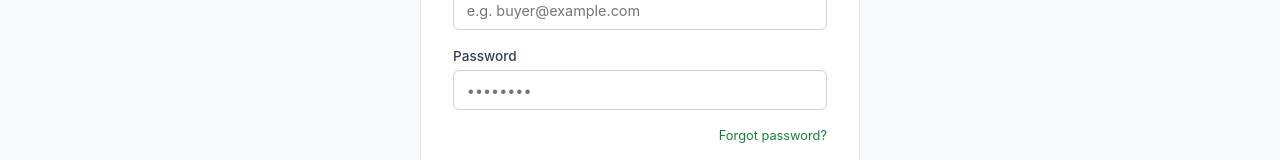
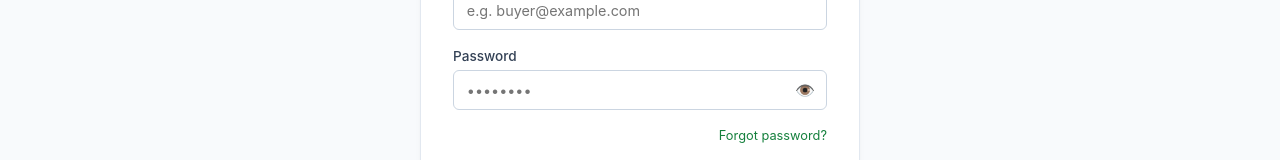
Before and after one commit to Aminullah-01/vegetable-joint-App, a React (Vite) app: page /login in a window 1280 px wide. Shown: the part 385-545 px from the top of the page. Built offline with nearby package versions, Linux system fonts and the light colour scheme; no server answers; the HTML template or start-up script is replaced by a standard one.

Commit message:
feat(auth): add password visibility toggle and complete task FE-065

```diff
--- a/src/pages/auth/Login.jsx
+++ b/src/pages/auth/Login.jsx
@@ -23,6 +23,7 @@ export function Login() {
 
   const [email, setEmail] = useState('');
   const [password, setPassword] = useState('');
+  const [showPassword, setShowPassword] = useState(false);
   const [isSubmitting, setIsSubmitting] = useState(false);
   const [errorMessage, setErrorMessage] = useState('');
   // SRS AUTH-12: title for account-status messages (suspended / deactivated).
@@ -305,9 +306,10 @@ export function Login() {
             >
               Password
             </label>
+            <div style={{ position: 'relative' }}>
               <input
                 id="login-password"
-              type="password"
+                type={showPassword ? 'text' : 'password'}
                 value={password}
                 onChange={(e) => setPassword(e.target.value)}
                 placeholder="••••••••"
@@ -317,13 +319,37 @@ export function Login() {
                 data-testid="login-password-input"
                 style={{
                   width: '100%',
-                padding: '0.65rem 0.8rem',
+                  padding: '0.65rem 2.5rem 0.65rem 0.8rem',
                   borderRadius: '6px',
                   border: '1px solid #cbd5e1',
                   boxSizing: 'border-box',
                   fontSize: '0.9rem',
                 }}
               />
+              <button
+                type="button"
+                onClick={() => setShowPassword((prev) => !prev)}
+                data-testid="login-password-toggle-btn"
+                aria-label={showPassword ? 'Hide password' : 'Show password'}
+                style={{
+                  position: 'absolute',
+                  right: '0.5rem',
+                  top: '50%',
+                  transform: 'translateY(-50%)',
+                  background: 'none',
+                  border: 'none',
+                  cursor: 'pointer',
+                  fontSize: '1rem',
+                  padding: '0.25rem',
+                  color: '#64748b',
+                  display: 'flex',
+                  alignItems: 'center',
+                  justifyContent: 'center',
+                }}
+              >
+                {showPassword ? '🙈' : '👁️'}
+              </button>
+            </div>
           </div>
 
           <div
```
Also changed, not shown: 1 other file (tests, documents, lock files or other folders). Lines whose indentation alone changed are shown as unchanged.
